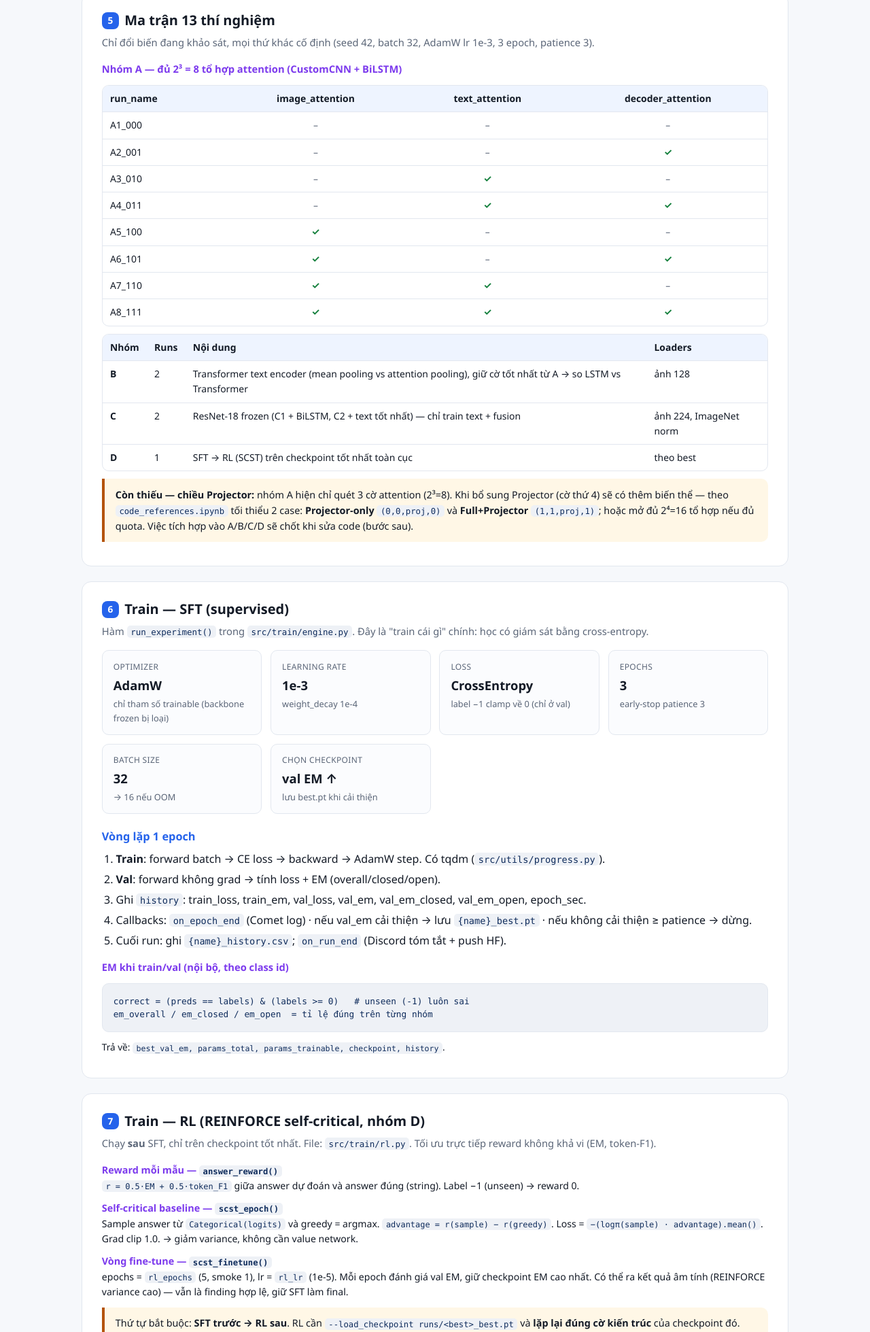
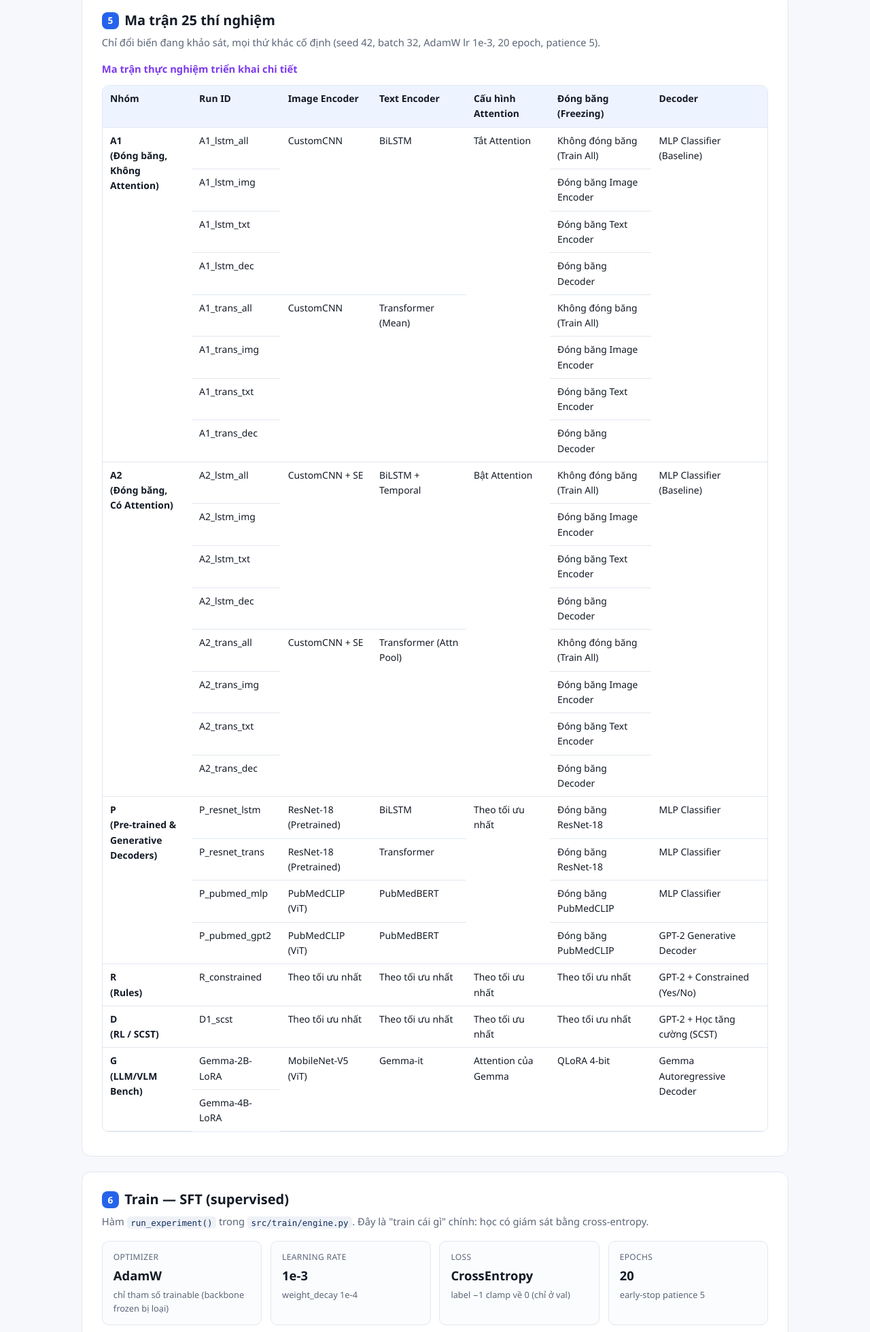
Before and after one commit to HoangVuSnape/02_Code_DeepLearning, a plain HTML site: page html_report/04_technical_deep_dive.html in a window 1280 px wide. Shown: the part 5355-7314 px from the top of the page at 68% size. Drawn offline with Linux system fonts and the light colour scheme.

Commit message:
docs: update HTML reports and run_pipeline.ipynb to support 25-run ablation matrix

```diff
--- a/html_report/04_technical_deep_dive.html
+++ b/html_report/04_technical_deep_dive.html
@@ -408,30 +408,169 @@
 
 <!-- ============ MATRIX ============ -->
 <section id="matrix">
-  <h2 class="sec"><span class="n">5</span> Ma trận 13 thí nghiệm</h2>
-  <p class="lead">Chỉ đổi biến đang khảo sát, mọi thứ khác cố định (seed 42, batch 32, AdamW lr 1e-3, 3 epoch, patience 3).</p>
+  <h2 class="sec"><span class="n">5</span> Ma trận 25 thí nghiệm</h2>
+  <p class="lead">Chỉ đổi biến đang khảo sát, mọi thứ khác cố định (seed 42, batch 32, AdamW lr 1e-3, 20 epoch, patience 5).</p>
 
-  <h4>Nhóm A — đủ 2³ = 8 tổ hợp attention (CustomCNN + BiLSTM)</h4>
+  <h4>Ma trận thực nghiệm triển khai chi tiết</h4>
   <div class="table-wrap"><table>
-    <tr><th>run_name</th><th class="center">image_attention</th><th class="center">text_attention</th><th class="center">decoder_attention</th></tr>
-    <tr><td>A1_000</td><td class="center tag-no">–</td><td class="center tag-no">–</td><td class="center tag-no">–</td></tr>
-    <tr><td>A2_001</td><td class="center tag-no">–</td><td class="center tag-no">–</td><td class="center tag-yes">✓</td></tr>
-    <tr><td>A3_010</td><td class="center tag-no">–</td><td class="center tag-yes">✓</td><td class="center tag-no">–</td></tr>
-    <tr><td>A4_011</td><td class="center tag-no">–</td><td class="center tag-yes">✓</td><td class="center tag-yes">✓</td></tr>
-    <tr><td>A5_100</td><td class="center tag-yes">✓</td><td class="center tag-no">–</td><td class="center tag-no">–</td></tr>
-    <tr><td>A6_101</td><td class="center tag-yes">✓</td><td class="center tag-no">–</td><td class="center tag-yes">✓</td></tr>
-    <tr><td>A7_110</td><td class="center tag-yes">✓</td><td class="center tag-yes">✓</td><td class="center tag-no">–</td></tr>
-    <tr><td>A8_111</td><td class="center tag-yes">✓</td><td class="center tag-yes">✓</td><td class="center tag-yes">✓</td></tr>
+    <thead>
+      <tr>
+        <th>Nhóm</th>
+        <th>Run ID</th>
+        <th>Image Encoder</th>
+        <th>Text Encoder</th>
+        <th>Cấu hình Attention</th>
+        <th>Đóng băng (Freezing)</th>
+        <th>Decoder</th>
+      </tr>
+    </thead>
+    <tbody>
+      <!-- Nhóm A1 -->
+      <tr>
+        <td rowspan="8"><b>A1<br>(Đóng băng,<br>Không Attention)</b></td>
+        <td>A1_lstm_all</td>
+        <td rowspan="4">CustomCNN</td>
+        <td rowspan="4">BiLSTM</td>
+        <td rowspan="8">Tắt Attention</td>
+        <td>Không đóng băng (Train All)</td>
+        <td rowspan="8">MLP Classifier (Baseline)</td>
+      </tr>
+      <tr>
+        <td>A1_lstm_img</td>
+        <td>Đóng băng Image Encoder</td>
+      </tr>
+      <tr>
+        <td>A1_lstm_txt</td>
+        <td>Đóng băng Text Encoder</td>
+      </tr>
+      <tr>
+        <td>A1_lstm_dec</td>
+        <td>Đóng băng Decoder</td>
+      </tr>
+      <tr>
+        <td>A1_trans_all</td>
+        <td rowspan="4">CustomCNN</td>
+        <td rowspan="4">Transformer (Mean)</td>
+        <td>Không đóng băng (Train All)</td>
+      </tr>
+      <tr>
+        <td>A1_trans_img</td>
+        <td>Đóng băng Image Encoder</td>
+      </tr>
+      <tr>
+        <td>A1_trans_txt</td>
+        <td>Đóng băng Text Encoder</td>
+      </tr>
+      <tr>
+        <td>A1_trans_dec</td>
+        <td>Đóng băng Decoder</td>
+      </tr>
+      <!-- Nhóm A2 -->
+      <tr>
+        <td rowspan="8"><b>A2<br>(Đóng băng,<br>Có Attention)</b></td>
+        <td>A2_lstm_all</td>
+        <td rowspan="4">CustomCNN + SE</td>
+        <td rowspan="4">BiLSTM + Temporal</td>
+        <td rowspan="8">Bật Attention</td>
+        <td>Không đóng băng (Train All)</td>
+        <td rowspan="8">MLP Classifier (Baseline)</td>
+      </tr>
+      <tr>
+        <td>A2_lstm_img</td>
+        <td>Đóng băng Image Encoder</td>
+      </tr>
+      <tr>
+        <td>A2_lstm_txt</td>
+        <td>Đóng băng Text Encoder</td>
+      </tr>
+      <tr>
+        <td>A2_lstm_dec</td>
+        <td>Đóng băng Decoder</td>
+      </tr>
+      <tr>
+        <td>A2_trans_all</td>
+        <td rowspan="4">CustomCNN + SE</td>
+        <td rowspan="4">Transformer (Attn Pool)</td>
+        <td>Không đóng băng (Train All)</td>
+      </tr>
+      <tr>
+        <td>A2_trans_img</td>
+        <td>Đóng băng Image Encoder</td>
+      </tr>
+      <tr>
+        <td>A2_trans_txt</td>
+        <td>Đóng băng Text Encoder</td>
+      </tr>
+      <tr>
+        <td>A2_trans_dec</td>
+        <td>Đóng băng Decoder</td>
+      </tr>
+      <!-- Nhóm P -->
+      <tr>
+        <td rowspan="4"><b>P<br>(Pre-trained &<br>Generative Decoders)</b></td>
+        <td>P_resnet_lstm</td>
+        <td>ResNet-18 (Pretrained)</td>
+        <td>BiLSTM</td>
+        <td rowspan="4">Theo tối ưu nhất</td>
+        <td>Đóng băng ResNet-18</td>
+        <td>MLP Classifier</td>
+      </tr>
+      <tr>
+        <td>P_resnet_trans</td>
+        <td>ResNet-18 (Pretrained)</td>
+        <td>Transformer</td>
+        <td>Đóng băng ResNet-18</td>
+        <td>MLP Classifier</td>
+      </tr>
+      <tr>
+        <td>P_pubmed_mlp</td>
+        <td>PubMedCLIP (ViT)</td>
+        <td>PubMedBERT</td>
+        <td>Đóng băng PubMedCLIP</td>
+        <td>MLP Classifier</td>
+      </tr>
+      <tr>
+        <td>P_pubmed_gpt2</td>
+        <td>PubMedCLIP (ViT)</td>
+        <td>PubMedBERT</td>
+        <td>Đóng băng PubMedCLIP</td>
+        <td>GPT-2 Generative Decoder</td>
+      </tr>
+      <!-- Nhóm R -->
+      <tr>
+        <td><b>R<br>(Rules)</b></td>
+        <td>R_constrained</td>
+        <td>Theo tối ưu nhất</td>
+        <td>Theo tối ưu nhất</td>
+        <td>Theo tối ưu nhất</td>
+        <td>Theo tối ưu nhất</td>
+        <td>GPT-2 + Constrained (Yes/No)</td>
+      </tr>
+      <!-- Nhóm D -->
+      <tr>
+        <td><b>D<br>(RL / SCST)</b></td>
+        <td>D1_scst</td>
+        <td>Theo tối ưu nhất</td>
+        <td>Theo tối ưu nhất</td>
+        <td>Theo tối ưu nhất</td>
+        <td>Theo tối ưu nhất</td>
+        <td>GPT-2 + Học tăng cường (SCST)</td>
+      </tr>
+      <!-- Nhóm G -->
+      <tr>
+        <td rowspan="2"><b>G<br>(LLM/VLM Bench)</b></td>
+        <td>Gemma-2B-LoRA</td>
+        <td rowspan="2">MobileNet-V5 (ViT)</td>
+        <td rowspan="2">Gemma-it</td>
+        <td rowspan="2">Attention của Gemma</td>
+        <td rowspan="2">QLoRA 4-bit</td>
+        <td rowspan="2">Gemma Autoregressive Decoder</td>
+      </tr>
+      <tr>
+        <td>Gemma-4B-LoRA</td>
+      </tr>
+    </tbody>
   </table></div>
-
-  <div class="table-wrap"><table>
-    <tr><th>Nhóm</th><th>Runs</th><th>Nội dung</th><th>Loaders</th></tr>
-    <tr><td><b>B</b></td><td>2</td><td>Transformer text encoder (mean pooling vs attention pooling), giữ cờ tốt nhất từ A → so LSTM vs Transformer</td><td>ảnh 128</td></tr>
-    <tr><td><b>C</b></td><td>2</td><td>ResNet-18 frozen (C1 + BiLSTM, C2 + text tốt nhất) — chỉ train text + fusion</td><td>ảnh 224, ImageNet norm</td></tr>
-    <tr><td><b>D</b></td><td>1</td><td>SFT → RL (SCST) trên checkpoint tốt nhất toàn cục</td><td>theo best</td></tr>
-  </table></div>
-
-  <div class="callout warn"><b>Còn thiếu — chiều Projector:</b> nhóm A hiện chỉ quét 3 cờ attention (2³=8). Khi bổ sung Projector (cờ thứ 4) sẽ có thêm biến thể — theo <code>code_references.ipynb</code> tối thiểu 2 case: <b>Projector-only</b> <code>(0,0,proj,0)</code> và <b>Full+Projector</b> <code>(1,1,proj,1)</code>; hoặc mở đủ 2⁴=16 tổ hợp nếu đủ quota. Việc tích hợp vào A/B/C/D sẽ chốt khi sửa code (bước sau).</div>
 </section>
 
 <!-- ============ TRAIN SFT ============ -->
@@ -443,7 +582,7 @@
     <div class="card"><div class="k">Optimizer</div><div class="v">AdamW</div><div class="d">chỉ tham số trainable (backbone frozen bị loại)</div></div>
     <div class="card"><div class="k">Learning rate</div><div class="v">1e-3</div><div class="d">weight_decay 1e-4</div></div>
     <div class="card"><div class="k">Loss</div><div class="v">CrossEntropy</div><div class="d">label −1 clamp về 0 (chỉ ở val)</div></div>
-    <div class="card"><div class="k">Epochs</div><div class="v">3</div><div class="d">early-stop patience 3</div></div>
+    <div class="card"><div class="k">Epochs</div><div class="v">20</div><div class="d">early-stop patience 5</div></div>
     <div class="card"><div class="k">Batch size</div><div class="v">32</div><div class="d">→ 16 nếu OOM</div></div>
     <div class="card"><div class="k">Chọn checkpoint</div><div class="v">val EM ↑</div><div class="d">lưu best.pt khi cải thiện</div></div>
   </div>
@@ -489,10 +628,10 @@ em_overall / em_closed / em_open  = tỉ lệ đúng trên từng nhóm</pre>
     <tr><td><code>max_len</code></td><td>32</td><td>độ dài token câu hỏi</td></tr>
     <tr><td><code>image_size</code></td><td>224</td><td>chuẩn hóa 224×224 cho mọi model (fair comparison)</td></tr>
     <tr><td rowspan="5">Train</td><td><code>batch_size</code></td><td>32</td><td>kích thước batch</td></tr>
-    <tr><td><code>epochs</code></td><td>3</td><td>số epoch SFT tối đa</td></tr>
+    <tr><td><code>epochs</code></td><td>20</td><td>số epoch SFT tối đa</td></tr>
     <tr><td><code>lr</code></td><td>1e-3</td><td>learning rate SFT</td></tr>
     <tr><td><code>weight_decay</code></td><td>1e-4</td><td>AdamW weight decay</td></tr>
-    <tr><td><code>patience</code></td><td>3</td><td>early-stop theo val EM</td></tr>
+    <tr><td><code>patience</code></td><td>5</td><td>early-stop theo val EM</td></tr>
     <tr><td rowspan="2">RL</td><td><code>rl_epochs</code></td><td>5</td><td>số epoch SCST</td></tr>
     <tr><td><code>rl_lr</code></td><td>1e-5</td><td>lr RL (nhỏ hơn nhiều)</td></tr>
     <tr><td rowspan="4">Smoke</td><td><code>smoke</code></td><td>False</td><td>bật chế độ chạy nhanh</td></tr>
```
Also changed, not shown: html_report/01_ke_hoach_tong_quan.html (+187 -54 lines), 4 other files.
